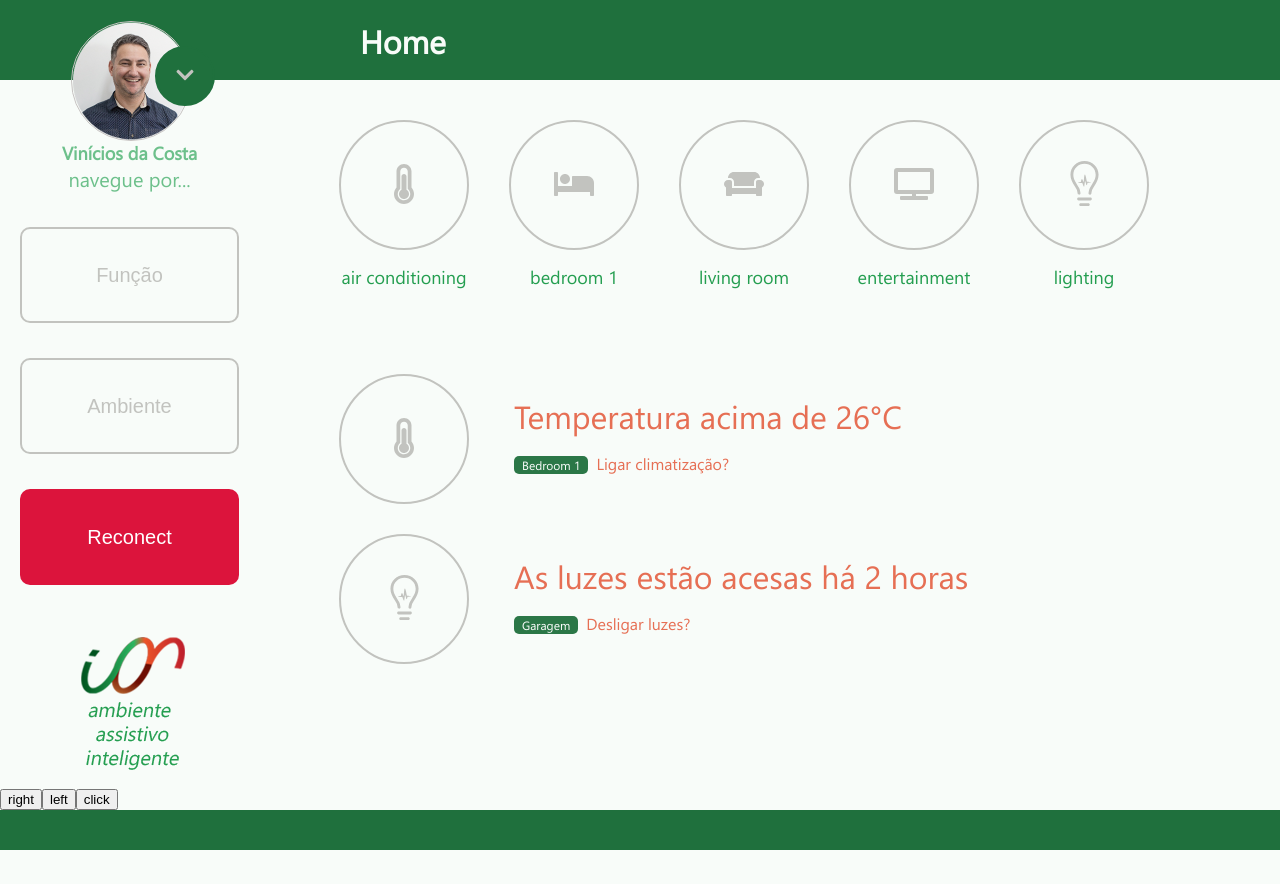
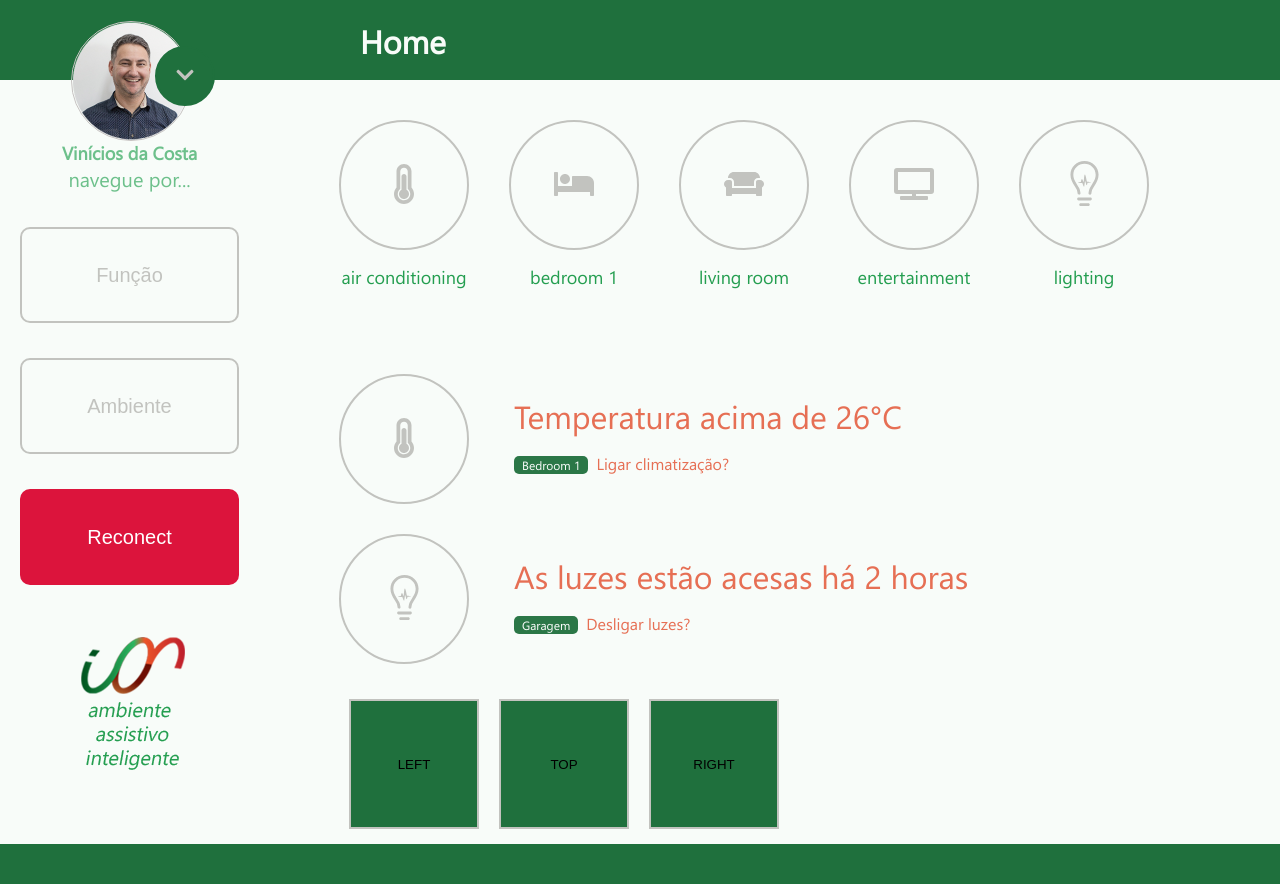
Before and after one commit to MatheusNunes1337/IOM4HOME-Interface, a React (Create React App) app: page / in a window 1280 px wide. Before the commit the page ends 850 px from the top, so only its background shows below. Built offline with nearby package versions, Linux system fonts and the light colour scheme.

Commit message:
context de botão criado e implemtado nas páginas

```diff
--- a/src/App.js
+++ b/src/App.js
@@ -1,43 +1,11 @@
 import React from 'react';
-import {Route, BrowserRouter as Router, Switch} from "react-router-dom";
 
-//pages
-import Bedroom1 from './pages/bedroom1';
-import Bedroom2 from './pages/bedroom2';
-import Bathroom from './pages/bathroom';
-import Kitchen from './pages/kitchen';
-import Office from './pages/office';
-import Home from './pages/home';
-import LivingRoom from './pages/living_room';
+import Routes from './routes/routes.js'
 
 
 function App() {
   return (
-  	 <Router>
-  	 	<Switch>
-  	 		<Route path="/ambiente/bedroom1">
-  	 			<Bedroom1 />
-  	 		</Route>
-  	 		<Route path="/ambiente/living_room">
-  	 			<LivingRoom />
-  	 		</Route>
-         <Route path="/ambiente/bedroom2">
-           <Bedroom2 />
-         </Route>
-         <Route path="/ambiente/bathroom">
-           <Bathroom />
-         </Route>
-         <Route path="/ambiente/kitchen">
-           <Kitchen />
-         </Route>
-          <Route path="/ambiente/office">
-           <Office />
-         </Route>
-  	 		<Route path="/">
-  	 			<Home />
-  	 		</Route>
-  	 	</Switch>
-  	 </Router>
+  	 <Routes/>
   );
 }
 
--- /dev/null
+++ b/src/contexts/buttonContext.js
@@ -0,0 +1,38 @@
+import React, {createContext, useState} from 'react'
+import { useHistory } from 'react-router-dom'
+
+const Context = createContext()
+
+
+function ButtonProvider({ children }) {
+	let [index, setIndex] = useState(0)
+
+  	function setMovement(e) {
+	    const movement = e.currentTarget.value
+
+	    if(movement === 'LEFT') {
+	       if(index === 0) {
+	          setIndex(document.getElementsByClassName("button").length - 1)
+	       } else {
+	         setIndex(index - 1)
+	       }
+	    } else if(movement === 'RIGHT') {
+	        if(index === document.getElementsByClassName("button").length - 1) {
+	          setIndex(0)
+	       } else {
+	         setIndex(index + 1)
+	       }
+	    } else {
+	        document.getElementsByClassName('button')[index].click()
+	        document.getElementsByClassName('button')[index].focus()
+	    }
+  	}
+
+	return (
+		<Context.Provider value={{ index, setMovement, setIndex}} >
+			{children}
+		</Context.Provider>
+	)
+}
+
+export { Context, ButtonProvider }
--- a/src/pages/bathroom.js
+++ b/src/pages/bathroom.js
@@ -1,43 +1,31 @@
-import React, { useState, useEffect } from 'react';
+import React, { useState, useEffect, useContext } from 'react';
 import Header from '../components/header';
 import Footer from '../components/footer';
 import Aside from '../components/aside';
 import Comodos from '../components/comodos'
 import Equipamentos from '../components/equipamentos'
 
+import { Context, ButtonProvider } from '../contexts/buttonContext'
+
 import '../styles/style.css';
 
 
 export default function Bathroom() {
 
-    let [count, setCount] = useState(0);
-
-
-      function incrementar() {
-        if(count === document.getElementsByClassName("botao").length - 1)
-          setCount(count = 0)
-        else
-          setCount(count + 1)
-      }
-
-      function decrementar() {
-        if(count === 0)
-          setCount(count = document.getElementsByClassName("botao").length - 1)
-        else
-         setCount(count - 1)
-      }
-
-      function clicar() {
-          document.getElementsByClassName("botao")[count].click()
-      }
+    const { index, setMovement, setIndex } = useContext(Context)
 
     useEffect(() => {
       let btn;
-        btn = document.getElementsByClassName("botao")[count]
+      btn = document.getElementsByClassName("botao")[index]
       btn.focus();
-      }, [count]);
+    }, [index]);
+
+    useEffect(() => {
+      setIndex(0)
+    }, []);
 
   return (
+    <ButtonProvider>
       <div>
           <Header>Home > Ambiente > Bathroom</Header>
           <div className="conteudo">
@@ -45,12 +33,15 @@ export default function Bathroom() {
             	<main className="principal">
             		<Comodos itens={['bedroom 1', 'bedroom 2', 'living room', 'kitchen', 'office']} />
             		<Equipamentos equipamentos={['lamp 1', 'lamp 2']} />
+                  <div className="simulador_wrapper">
+                      <button value="LEFT" onClick={setMovement}>Left</button>
+                      <button value="TOP" onClick={setMovement}>Top</button>
+                      <button value="RIGHT" onClick={setMovement}>Right</button>
+                   </div>
     			    </main>
           </div>
-        <button onClick={incrementar}>right</button>
-        <button onClick={decrementar}>left</button>
-        <button onClick={clicar}>click</button>
           <Footer></Footer>
       </div>
+    </ButtonProvider>
   );
 }
--- a/src/pages/bedroom1.js
+++ b/src/pages/bedroom1.js
@@ -1,43 +1,31 @@
-import React, { useState, useEffect } from 'react';
+import React, { useState, useEffect, useContext } from 'react';
 import Header from '../components/header';
 import Footer from '../components/footer';
 import Aside from '../components/aside';
 import Comodos from '../components/comodos'
 import Equipamentos from '../components/equipamentos'
 
+import { Context, ButtonProvider } from '../contexts/buttonContext'
+
 import '../styles/style.css';
 
 
 export default function Bedroom1() {
 
-    let [count, setCount] = useState(0);
-
-
-      function incrementar() {
-        if(count === document.getElementsByClassName("botao").length - 1)
-          setCount(count = 0)
-        else
-          setCount(count + 1)
-      }
-
-      function decrementar() {
-        if(count === 0)
-          setCount(count = document.getElementsByClassName("botao").length - 1)
-        else
-         setCount(count - 1)
-      }
-
-      function clicar() {
-          document.getElementsByClassName("botao")[count].click()
-      }
+    const { index, setMovement, setIndex } = useContext(Context)
 
     useEffect(() => {
       let btn;
-        btn = document.getElementsByClassName("botao")[count]
+      btn = document.getElementsByClassName("botao")[index]
       btn.focus();
-      }, [count]);
+    }, [index]);
+
+    useEffect(() => {
+      setIndex(0)
+    }, []);
 
   return (
+    <ButtonProvider>
       <div>
           <Header>Home > Ambiente > Bedroom 1</Header>
           <div className="conteudo">
@@ -45,12 +33,15 @@ export default function Bedroom1() {
           	<main className="principal">
           		<Comodos itens={['bedroom 2', 'living room', 'kitchen', 'bathroom', 'office']} />
           		<Equipamentos equipamentos={['air conditioning', 'lamp 1', 'lamp 2', 'lampshade', 'all lamps', 'tv', 'sound']} />
+                 <div className="simulador_wrapper">
+                     <button value="LEFT" onClick={setMovement}>Left</button>
+                     <button value="TOP" onClick={setMovement}>Top</button>
+                     <button value="RIGHT" onClick={setMovement}>Right</button>
+                 </div>
   			    </main>
           </div>
-        <button onClick={incrementar}>right</button>
-        <button onClick={decrementar}>left</button>
-        <button onClick={clicar}>click</button>
           <Footer></Footer>
       </div>
+    </ButtonProvider>
   );
 }
--- a/src/pages/bedroom2.js
+++ b/src/pages/bedroom2.js
@@ -1,41 +1,30 @@
-import React, { useState, useEffect } from 'react';
+import React, { useState, useEffect, useContext } from 'react';
 import Header from '../components/header';
 import Footer from '../components/footer';
 import Aside from '../components/aside';
 import Comodos from '../components/comodos'
 import Equipamentos from '../components/equipamentos'
 
+//context
+
+import  { Context } from '../contexts/buttonContext'
+
 import '../styles/style.css';
 
 
 export default function Bedroom2() {
 
-    let [count, setCount] = useState(0);
+  const { index, setMovement, setIndex } = useContext(Context)
 
+  useEffect(() => {
+    let btn;
+    btn = document.getElementsByClassName("botao")[index]
+    btn.focus();
+  }, [index]);
 
-      function incrementar() {
-        if(count === document.getElementsByClassName("botao").length - 1)
-          setCount(count = 0)
-        else
-          setCount(count + 1)
-      }
-
-      function decrementar() {
-        if(count === 0)
-          setCount(count = document.getElementsByClassName("botao").length - 1)
-        else
-         setCount(count - 1)
-      }
-
-      function clicar() {
-          document.getElementsByClassName("botao")[count].click()
-      }
-
-      useEffect(() => {
-        let btn;
-        btn = document.getElementsByClassName("botao")[count]
-        btn.focus();
-      }, [count]);
+  useEffect(() => {
+    setIndex(0)
+  }, []);
 
   return (
     <div>
@@ -45,11 +34,13 @@ export default function Bedroom2() {
         	<main className="principal">
         		<Comodos itens={['bedroom 1', 'living room', 'kitchen', 'bathroom', 'office']} />
         		<Equipamentos equipamentos={['air conditioning', 'lamp 1', 'lampshade', 'all lamps', 'tv', 'sound']} />
-			</main>
-        </div>
-        <button onClick={incrementar}>right</button>
-        <button onClick={decrementar}>left</button>
-        <button onClick={clicar}>click</button>
+            <div className="simulador_wrapper">
+                 <button value="LEFT" onClick={setMovement}>Left</button>
+                 <button value="TOP" onClick={setMovement}>Top</button>
+                 <button value="RIGHT" onClick={setMovement}>Right</button>
+             </div>
+			    </main>
+       </div>
         <Footer></Footer>
     </div>
   );
--- a/src/pages/home.js
+++ b/src/pages/home.js
@@ -1,40 +1,28 @@
-import React, { useState, useEffect } from 'react';
+import React, { useState, useEffect, useContext } from 'react';
 import Header from '../components/header';
 import Footer from '../components/footer';
 import Aside from '../components/aside';
 import ActionBtn from '../components/actionButton';
 import Comodos from '../components/comodos'
 
+import { Context } from '../contexts/buttonContext'
+
 import '../styles/style.css';
 
 
 export default function Home() {
 
-	let [count, setCount] = useState(0);
-
-      function incrementar() {
-        if(count === document.getElementsByClassName("botao").length - 1)
-          setCount(count = 0)
-        else
-          setCount(count + 1)
-      }
-
-      function decrementar() {
-        if(count === 0)
-          setCount(count = document.getElementsByClassName("botao").length - 1)
-        else
-         setCount(count - 1)
-      }
-
-      function clicar() {
-          document.getElementsByClassName("botao")[count].click()
-      }
+	const { index, setMovement, setIndex } = useContext(Context)
 
   useEffect(() => {
     let btn;
-        btn = document.getElementsByClassName("botao")[count]
+    btn = document.getElementsByClassName("botao")[index]
     btn.focus();
-      }, [count]);
+  }, [index]);
+
+  useEffect(() => {
+    setIndex(0)
+  }, []);
 
   return (
     <div>
@@ -61,12 +49,15 @@ export default function Home() {
         						</div>
         					</div>
     				  </div>
+              <div className="simulador_wrapper">
+                 <button value="LEFT" onClick={setMovement}>Left</button>
+                 <button value="TOP" onClick={setMovement}>Top</button>
+                 <button value="RIGHT" onClick={setMovement}>Right</button>
+             </div>
 			    </main>
         </div>
-        <button onClick={incrementar}>right</button>
-        <button onClick={decrementar}>left</button>
-        <button onClick={clicar}>click</button>
         <Footer></Footer>
     </div>
+
   );
 }
--- a/src/pages/kitchen.js
+++ b/src/pages/kitchen.js
@@ -1,41 +1,28 @@
-import React, { useState, useEffect } from 'react';
+import React, { useState, useEffect, useContext } from 'react';
 import Header from '../components/header';
 import Footer from '../components/footer';
 import Aside from '../components/aside';
 import Comodos from '../components/comodos'
 import Equipamentos from '../components/equipamentos'
 
+import { Context } from '../contexts/buttonContext'
+
 import '../styles/style.css';
 
 
 export default function Kitchen() {
 
-      let [count, setCount] = useState(0);
+  const { index, setMovement, setIndex } = useContext(Context)
 
+  useEffect(() => {
+    let btn;
+    btn = document.getElementsByClassName("botao")[index]
+    btn.focus();
+  }, [index]);
 
-      function incrementar() {
-        if(count === document.getElementsByClassName("botao").length - 1)
-          setCount(count = 0)
-        else
-          setCount(count + 1)
-      }
-
-      function decrementar() {
-        if(count === 0)
-          setCount(count = document.getElementsByClassName("botao").length - 1)
-        else
-         setCount(count - 1)
-      }
-
-      function clicar() {
-          document.getElementsByClassName("botao")[count].click()
-      }
-
-      useEffect(() => {
-        let btn;
-        btn = document.getElementsByClassName("botao")[count]
-        btn.focus();
-      }, [count]);
+  useEffect(() => {
+    setIndex(0)
+  }, []);
 
   return (
     <div>
@@ -45,11 +32,13 @@ export default function Kitchen() {
         	<main className="principal">
         		<Comodos itens={['bedroom 1', 'bedroom 2', 'living room', 'bathroom', 'office']} />
         		<Equipamentos equipamentos={['lamp 1', 'lamp 2']} />
-			</main>
+            <div className="simulador_wrapper">
+                 <button value="LEFT" onClick={setMovement}>Left</button>
+                 <button value="TOP" onClick={setMovement}>Top</button>
+                 <button value="RIGHT" onClick={setMovement}>Right</button>
+             </div>
+			    </main>
         </div>
-        <button onClick={incrementar}>right</button>
-        <button onClick={decrementar}>left</button>
-        <button onClick={clicar}>click</button>
         <Footer></Footer>
     </div>
   );
--- a/src/pages/living_room.js
+++ b/src/pages/living_room.js
@@ -1,39 +1,27 @@
-import React, { useState, useEffect } from 'react';
+import React, { useState, useEffect, useContext } from 'react';
 import Header from '../components/header';
 import Footer from '../components/footer';
 import Aside from '../components/aside';
 import Comodos from '../components/comodos'
 import Equipamentos from '../components/equipamentos'
 
+import { Context } from '../contexts/buttonContext'
+
 import '../styles/style.css';
 
 export default function LivingRoom() {
 
-  let [count, setCount] = useState(0);
-
-  function incrementar() {
-    if(count === document.getElementsByClassName("botao").length - 1)
-      setCount(count = 0)
-    else
-      setCount(count + 1)
-  }
-
-  function decrementar() {
-    if(count === 0)
-      setCount(count = document.getElementsByClassName("botao").length - 1)
-    else
-     setCount(count - 1)
-  }
-
-  function clicar() {
-      document.getElementsByClassName("botao")[count].click()
-  }
+  const { index, setMovement, setIndex } = useContext(Context)
 
   useEffect(() => {
     let btn;
-    btn = document.getElementsByClassName("botao")[count]
+    btn = document.getElementsByClassName("botao")[index]
     btn.focus();
-  }, [count]);
+  }, [index]);
+
+  useEffect(() => {
+    setIndex(0)
+  }, []);
 
 
   return (
@@ -44,11 +32,13 @@ export default function LivingRoom() {
         	<main className="principal">
         		<Comodos itens={['bedroom 1', 'bedroom 2', 'kitchen', 'bathroom', 'office']} />
         		<Equipamentos equipamentos={['air conditioning', 'lamp 1', 'lamp 2', 'all lamps', 'tv', 'sound']} />
-			</main>
+            <div className="simulador_wrapper">
+                <button value="LEFT" onClick={setMovement}>Left</button>
+                 <button value="TOP" onClick={setMovement}>Top</button>
+                 <button value="RIGHT" onClick={setMovement}>Right</button>
+             </div>
+			    </main>
         </div>
-        <button onClick={incrementar}>right</button>
-            <button onClick={decrementar}>left</button>
-            <button onClick={clicar}>click</button>
         <Footer></Footer>
     </div>
   );
--- a/src/pages/office.js
+++ b/src/pages/office.js
@@ -1,41 +1,28 @@
-import React, { useState, useEffect } from 'react';
+import React, { useState, useEffect, useContext } from 'react';
 import Header from '../components/header';
 import Footer from '../components/footer';
 import Aside from '../components/aside';
 import Comodos from '../components/comodos'
 import Equipamentos from '../components/equipamentos'
 
+import { Context } from '../contexts/buttonContext'
+
 import '../styles/style.css';
 
 
 export default function Office() {
 
-    let [count, setCount] = useState(0);
-      let btn;
+    const { index, setMovement, setIndex } = useContext(Context)
 
-      function incrementar() {
-        if(count === document.getElementsByClassName("botao").length - 1)
-          setCount(count = 0)
-        else
-          setCount(count + 1)
-      }
+  useEffect(() => {
+    let btn;
+    btn = document.getElementsByClassName("botao")[index]
+    btn.focus();
+  }, [index]);
 
-      function decrementar() {
-        if(count === 0)
-          setCount(count = document.getElementsByClassName("botao").length - 1)
-        else
-         setCount(count - 1)
-      }
-
-      function clicar() {
-          document.getElementsByClassName("botao")[count].click()
-      }
-
-      useEffect(() => {
-        let btn;
-        btn = document.getElementsByClassName("botao")[count]
-        btn.focus();
-      }, [count]);
+  useEffect(() => {
+    setIndex(0)
+  }, []);
 
   return (
     <div>
@@ -45,11 +32,13 @@ export default function Office() {
         	<main className="principal">
         		<Comodos itens={['bedroom 2', 'living room', 'kitchen', 'bathroom', 'bedroom 3']} />
         		<Equipamentos equipamentos={['air conditioning', 'lamp 1', 'lamp 2', 'lampshade', 'all lamps', 'computer']} />
-			</main>
+            <div className="simulador_wrapper">
+                <button value="LEFT" onClick={setMovement}>Left</button>
+                 <button value="TOP" onClick={setMovement}>Top</button>
+                 <button value="RIGHT" onClick={setMovement}>Right</button>
+             </div>
+			    </main>
         </div>
-        <button onClick={incrementar}>right</button>
-        <button onClick={decrementar}>left</button>
-        <button onClick={clicar}>click</button>
         <Footer></Footer>
     </div>
   );
--- /dev/null
+++ b/src/routes/routes.js
@@ -0,0 +1,46 @@
+import React from 'react';
+import {Route, BrowserRouter as Router, Switch} from "react-router-dom";
+
+//pages
+import Bedroom1 from '../pages/bedroom1';
+import Bedroom2 from '../pages/bedroom2';
+import Bathroom from '../pages/bathroom';
+import Kitchen from '../pages/kitchen';
+import Office from '../pages/office';
+import Home from '../pages/home';
+import LivingRoom from '../pages/living_room';
+
+import { ButtonProvider } from '../contexts/buttonContext'
+
+export default function Routes() {
+
+	return (
+		<ButtonProvider>
+			<Router>
+	  	 		<Switch>
+		  	 		<Route path="/ambiente/bedroom1">
+		  	 			<Bedroom1 />
+		  	 		</Route>
+		  	 		<Route path="/ambiente/living_room">
+		  	 			<LivingRoom />
+		  	 		</Route>
+			        <Route path="/ambiente/bedroom2">
+			           <Bedroom2 />
+			        </Route>
+			         <Route path="/ambiente/bathroom">
+			           <Bathroom />
+			         </Route>
+			        <Route path="/ambiente/kitchen">
+			           <Kitchen />
+			        </Route>
+			          <Route path="/ambiente/office">
+			           <Office />
+			        </Route>
+		  	 		<Route path="/">
+		  	 			<Home />
+		  	 		</Route>
+	  	 		</Switch>
+	  	 	</Router>
+  	 	</ButtonProvider>
+	)
+}
--- a/src/styles/style.css
+++ b/src/styles/style.css
@@ -283,6 +283,21 @@ h1{
 	font-size: 16px;
 }
 
+div.simulador_wrapper {
+	width: 40vw;
+	height: auto;
+	margin: 15px 0px;
+	display: flex;
+}
+
+div.simulador_wrapper button {
+	padding: 2px 12px;
+	border-radius: 0px;
+	margin: 0px 10px;
+	background-color: #1f703d;
+	text-transform: uppercase;
+}
+
 
 @media (max-width: 1024px){
 
@@ -297,9 +312,15 @@ h1{
 		margin-left: 0;
 		margin-right: 0;
 	}
+
 	.barra_lateral a {
 		display: block;
 	}
+
+	.barra_lateral .reconect_btn {
+		margin: 0 auto;
+	}
+
 	.btn-nav {
 		margin: 18px auto;
 
@@ -329,7 +350,7 @@ h1{
 	}
 
 	.alertas {
-		margin-top: 95px;
+		margin-top: 35px;
 	}
 
 	.alert_div {
@@ -341,7 +362,7 @@ h1{
 		margin: 0 auto;
 	}
 
-	.alert_message {
+	.alert_div .alert_message {
 		width: 95%;
 		margin: 0 20px;
 		text-align: center;
```
Lines whose indentation alone changed are shown as unchanged.
